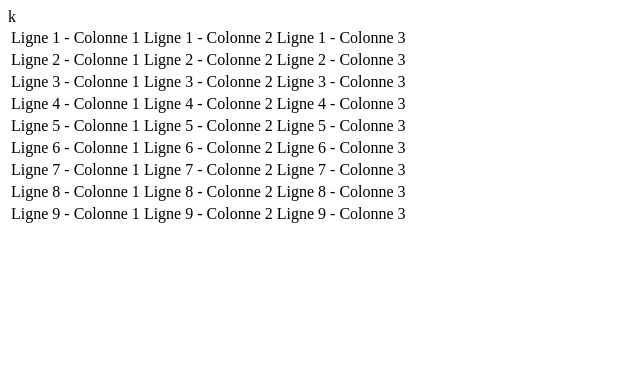
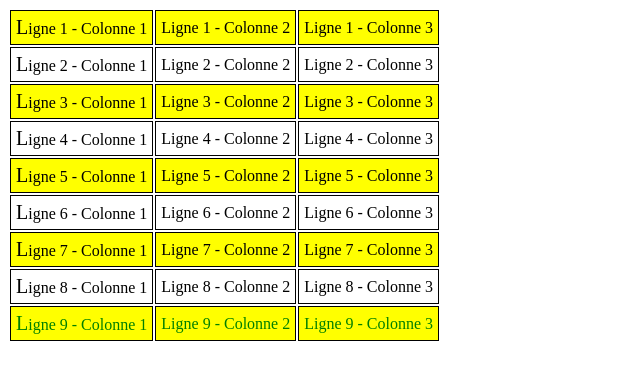
Before and after one commit to mohabrd/exo2_bis_css, a plain HTML site: page index.html in a window 1280 px wide. Shown: the whole page, without its empty margins (0-640 px from the left). Drawn offline with Linux system fonts and the light colour scheme.

Commit message:
exo 2 fini

```diff
--- a/index.html
+++ b/index.html
@@ -4,7 +4,7 @@
     <meta charset="UTF-8">
     <meta http-equiv="X-UA-Compatible" content="IE=edge">
     <meta name="viewport" content="width=device-width, initial-scale=1.0">
-    <link rel="stylesheet" href="./public/css/style.css">k
+    <link rel="stylesheet" href="./public/css/style.css">
     <title>Document</title>
 </head>
 <body>
--- a/public/css/style.css
+++ b/public/css/style.css
@@ -0,0 +1,16 @@
+td{
+    border: 1px solid black;
+    padding: 5px;
+}
+
+tr:nth-child(odd){
+    background-color: yellow;
+}
+
+tr:nth-child(9){
+    color: green;
+}
+
+tr td:nth-child(1):first-letter {
+    font-size: 20px;
+}
```
